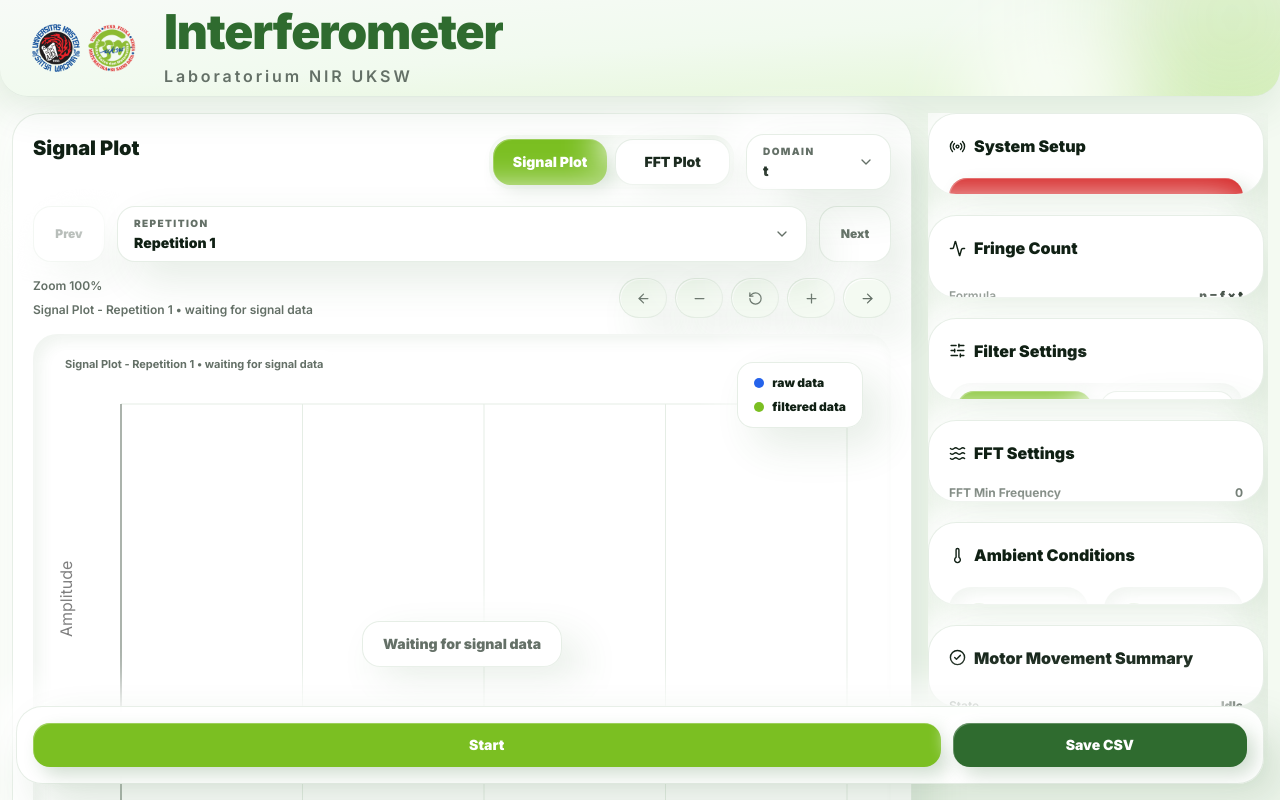
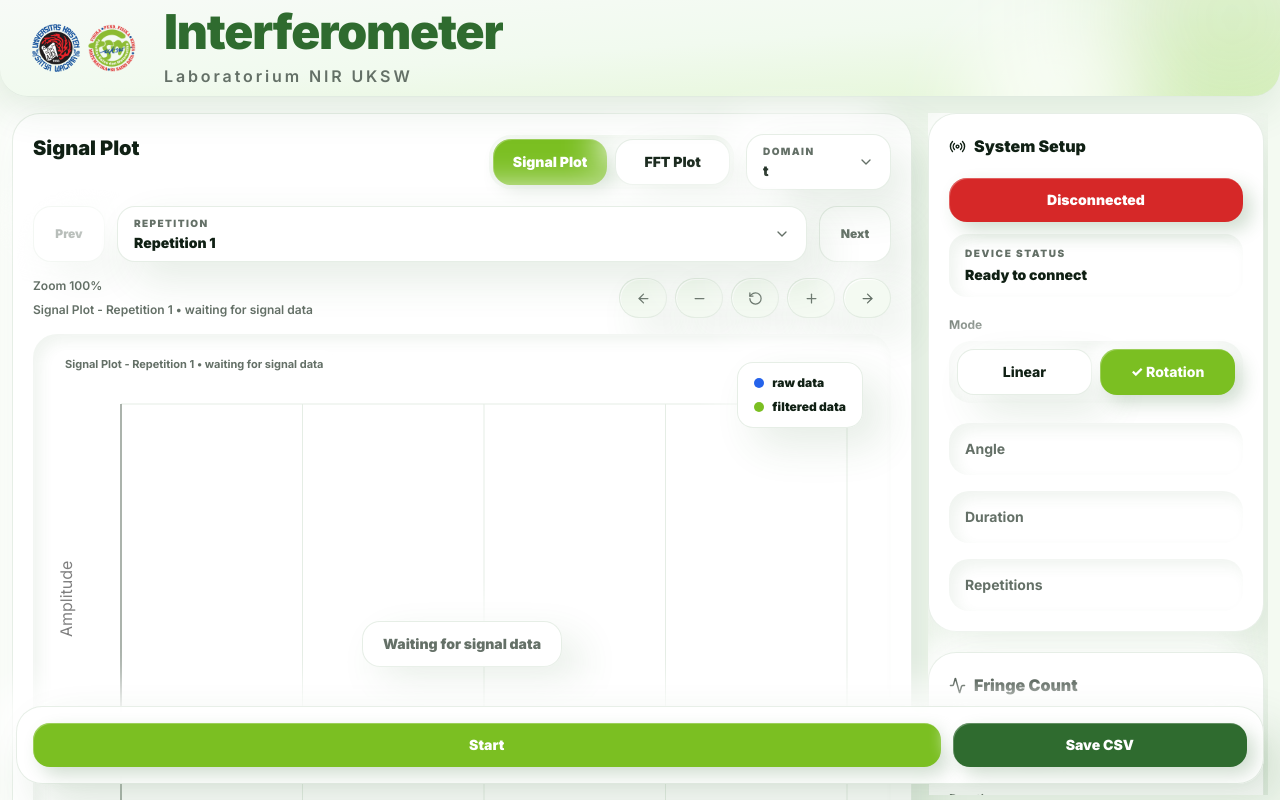
Before and after one commit to AdrielFabianSuryoto/interferometer_uksw, a React (Vite) app: page / in a window 1280 px wide. Shown: the top 800 px of the page. Built offline with nearby package versions, Linux system fonts and the light colour scheme.

Commit message:
fix bug device status v4

```diff
--- a/src/components/Sidebar.tsx
+++ b/src/components/Sidebar.tsx
@@ -85,7 +85,7 @@ export const Sidebar = ({
 
 
   return (
-    <aside className="custom-scrollbar sidebar-scroll-viewport grid min-w-0 max-w-full gap-5 overflow-x-hidden bg-transparent pr-1 xl:sticky xl:top-4">
+    <aside className="custom-scrollbar sidebar-scroll-viewport grid gap-5 bg-transparent pr-1 xl:sticky xl:top-4">
       <Panel title="System Setup" icon={<Radio size={17} />}>
         <button
           type="button"
@@ -96,10 +96,10 @@ export const Sidebar = ({
           {connectionButtonLabel}
         </button>
 
-        <div className="mb-5 w-full min-w-0 max-w-full overflow-hidden rounded-[18px] bg-card px-4 py-3 shadow-neu-inset-soft">
+        <div className="mb-5 min-w-0 overflow-hidden rounded-[18px] bg-card px-4 py-3 shadow-neu-inset-soft">
           <p className="text-[10px] font-black uppercase tracking-[0.16em] text-secondary">Device status</p>
           <p
-            className="mt-1 line-clamp-2 block w-full min-w-0 max-w-full overflow-hidden break-all text-sm font-black leading-5 text-primary [overflow-wrap:anywhere]"
+            className="mt-1 line-clamp-2 min-w-0 max-w-full overflow-hidden break-words text-sm font-black leading-5 text-primary"
             title={deviceStatus}
           >
             {deviceStatus}
@@ -301,7 +301,7 @@ export const Sidebar = ({
 };
 
 const Panel = ({ title, icon, children }: { title: string; icon: React.ReactNode; children: React.ReactNode }) => (
-  <section className="min-w-0 max-w-full overflow-hidden rounded-[28px] bg-card p-5 shadow-neu-raised">
+  <section className="rounded-[28px] bg-card p-5 shadow-neu-raised">
     <div className="mb-5 flex items-center justify-between">
       <div className="flex items-center gap-2 text-primary">
         {icon}
```
